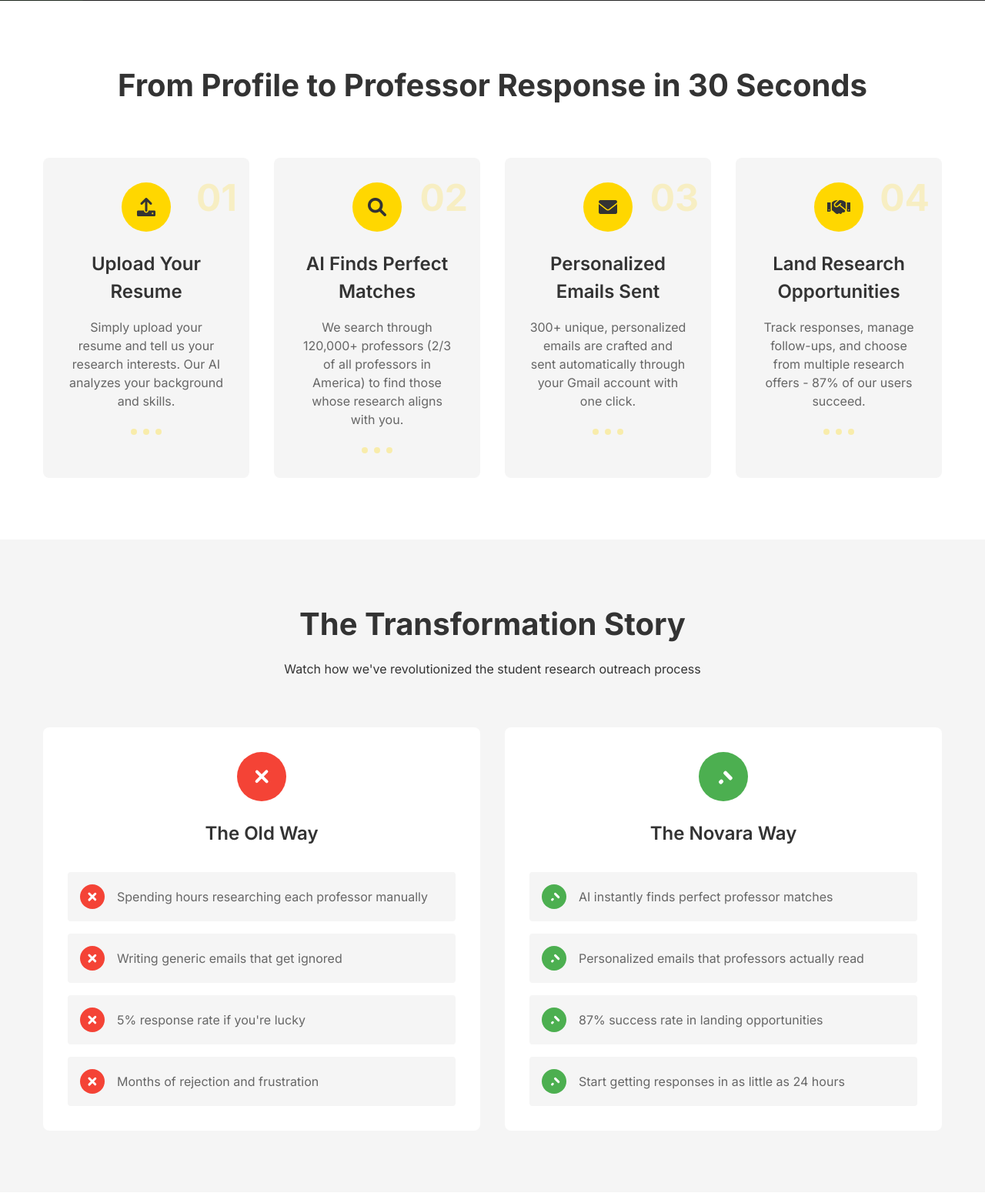
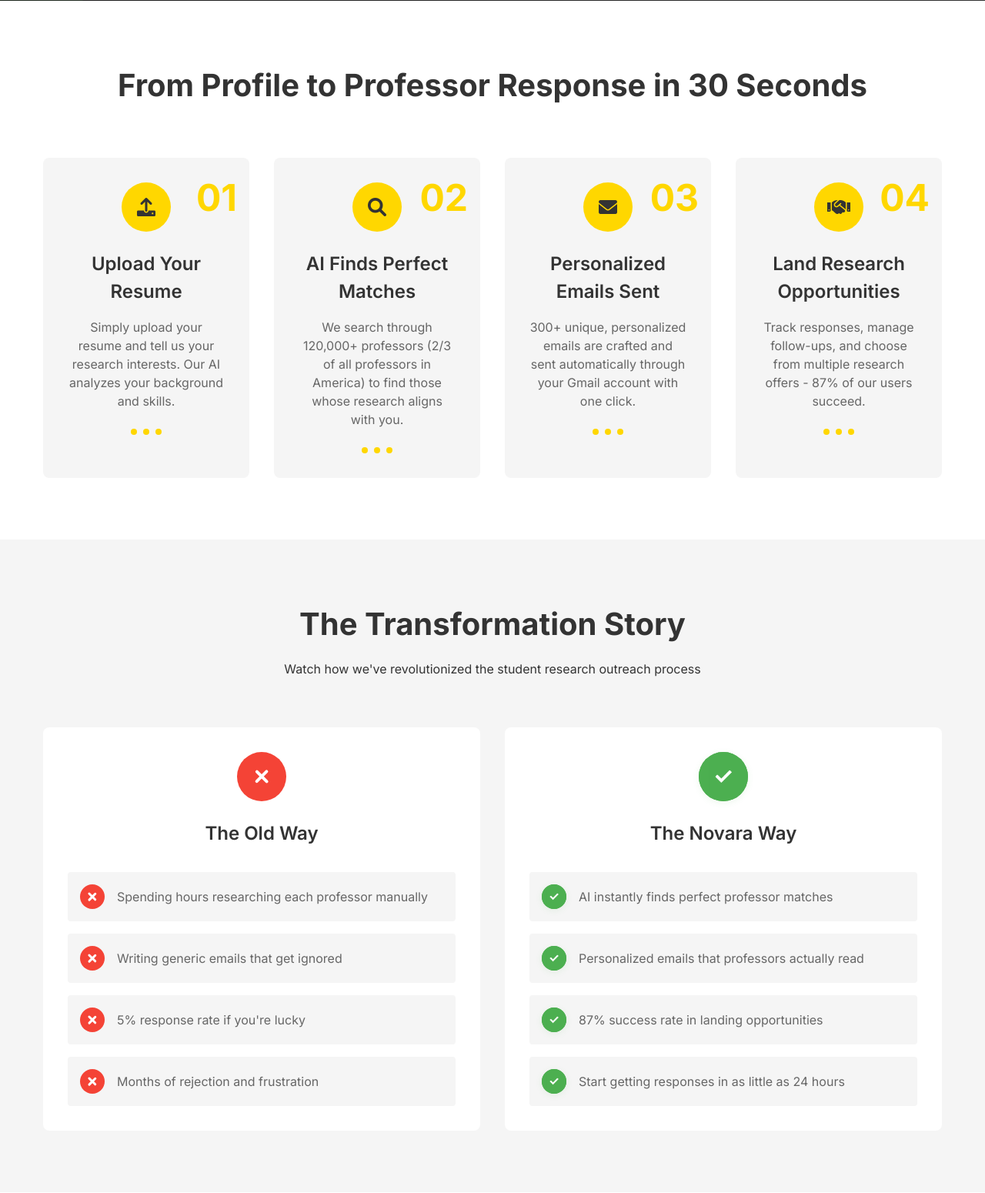
Before and after one commit to 110646/Novara, a Django app: page / in a window 1280 px wide. Shown: the part 799-2349 px from the top of the page at 77% size. Run offline with Django 4.2, Linux system fonts and the light colour scheme; grey boxes are pictures that could not be loaded.

Commit message:
completed the home page

```diff
--- a/static/css/style.css
+++ b/static/css/style.css
@@ -331,7 +331,7 @@ body {
     font-size: 3rem;
     font-weight: 700;
     color: var(--primary-color);
-    opacity: 0.2;
+    opacity: 1;
     position: absolute;
     top: 1rem;
     right: 1rem;
@@ -374,9 +374,9 @@ body {
 .circle {
     width: 8px;
     height: 8px;
-    background-color: var(--primary-color);
+    background-color: #FFD700;
     border-radius: 50%;
-    opacity: 0.3;
+    opacity: 1;
 }
 
 /* Problem Solution Section */
@@ -923,8 +923,10 @@ h3 {
     display: inline-block;
     width: 1.5em;
     height: 1.5em;
-    background: none;
+    background: #4CAF50; /* Green background */
+    border-radius: 50%;
     position: relative;
+    box-shadow: 0 2px 8px rgba(76,175,80,0.10);
 }
 .icon-check::before {
     content: '';
@@ -948,3 +950,24 @@ h3 {
     border-radius: 2px;
     transform: rotate(45deg);
 }
+
+.icon-check-img {
+    display: inline-flex;
+    align-items: center;
+    justify-content: center;
+    width: 32px;
+    height: 32px;
+    background: #4CAF50;
+    border-radius: 50%;
+    box-shadow: 0 2px 8px rgba(76,175,80,0.10);
+}
+.icon-container .icon-check-img {
+    width: 64px;
+    height: 64px;
+}
+.icon-check-img img {
+    width: 60%;
+    height: 60%;
+    object-fit: contain;
+    display: block;
+}
--- a/templates/home.html
+++ b/templates/home.html
@@ -185,32 +185,32 @@
                 <div class="new-way">
                     <div class="content">
                         <div class="icon-container">
-                            <i class="icon-check"></i>
+                            <span class="icon-check-img"><img src="{% static 'images/check.png' %}" alt="Check" /></span>
                         </div>
                         <h3>The Novara Way</h3>
 
                         <div class="scenarios">
                             <div class="scenario" data-index="0">
                                 <div class="icon">
-                                    <i class="icon-check"></i>
+                                    <span class="icon-check-img"><img src="{% static 'images/check.png' %}" alt="Check" /></span>
                                 </div>
                                 <p>AI instantly finds perfect professor matches</p>
                             </div>
                             <div class="scenario" data-index="1">
                                 <div class="icon">
-                                    <i class="icon-check"></i>
+                                    <span class="icon-check-img"><img src="{% static 'images/check.png' %}" alt="Check" /></span>
                                 </div>
                                 <p>Personalized emails that professors actually read</p>
                             </div>
                             <div class="scenario" data-index="2">
                                 <div class="icon">
-                                    <i class="icon-check"></i>
+                                    <span class="icon-check-img"><img src="{% static 'images/check.png' %}" alt="Check" /></span>
                                 </div>
                                 <p>87% success rate in landing opportunities</p>
                             </div>
                             <div class="scenario" data-index="3">
                                 <div class="icon">
-                                    <i class="icon-check"></i>
+                                    <span class="icon-check-img"><img src="{% static 'images/check.png' %}" alt="Check" /></span>
                                 </div>
                                 <p>Start getting responses in as little as 24 hours</p>
                             </div>
```
Also changed, not shown: other parts of templates/home.html (+17 -9 lines), db.sqlite3, static/images/check.png (added), 1 other file.
